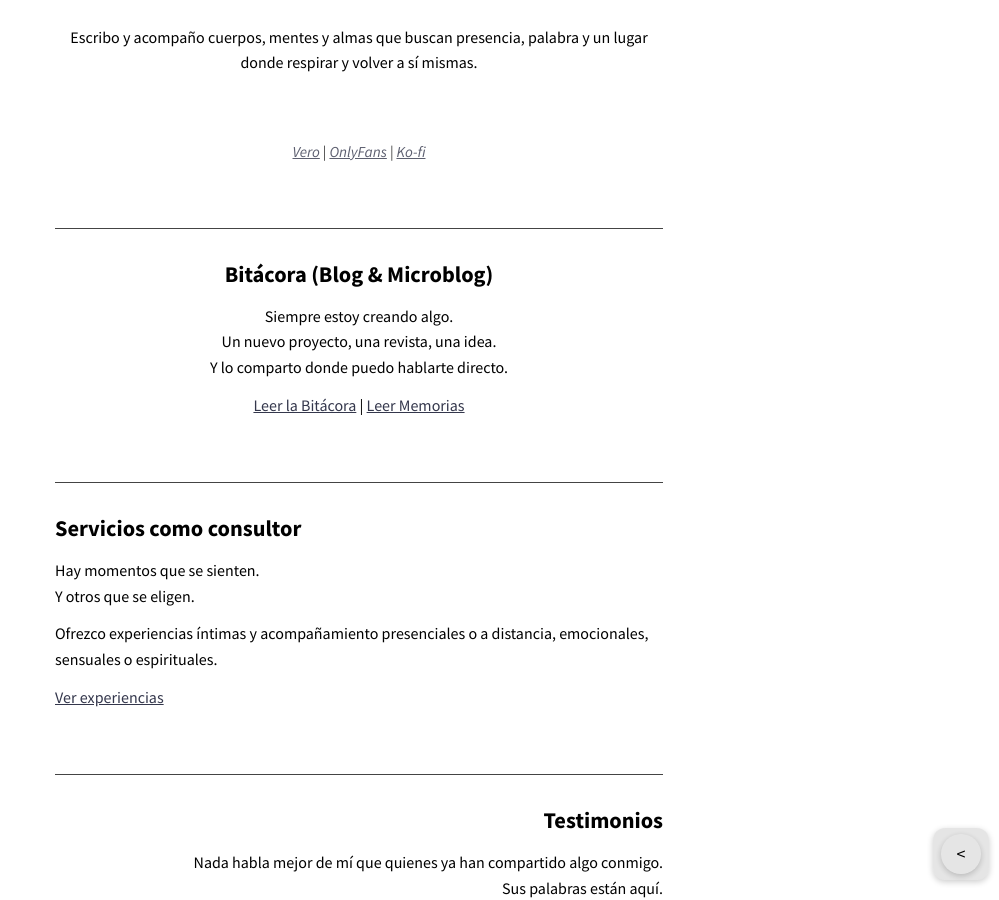
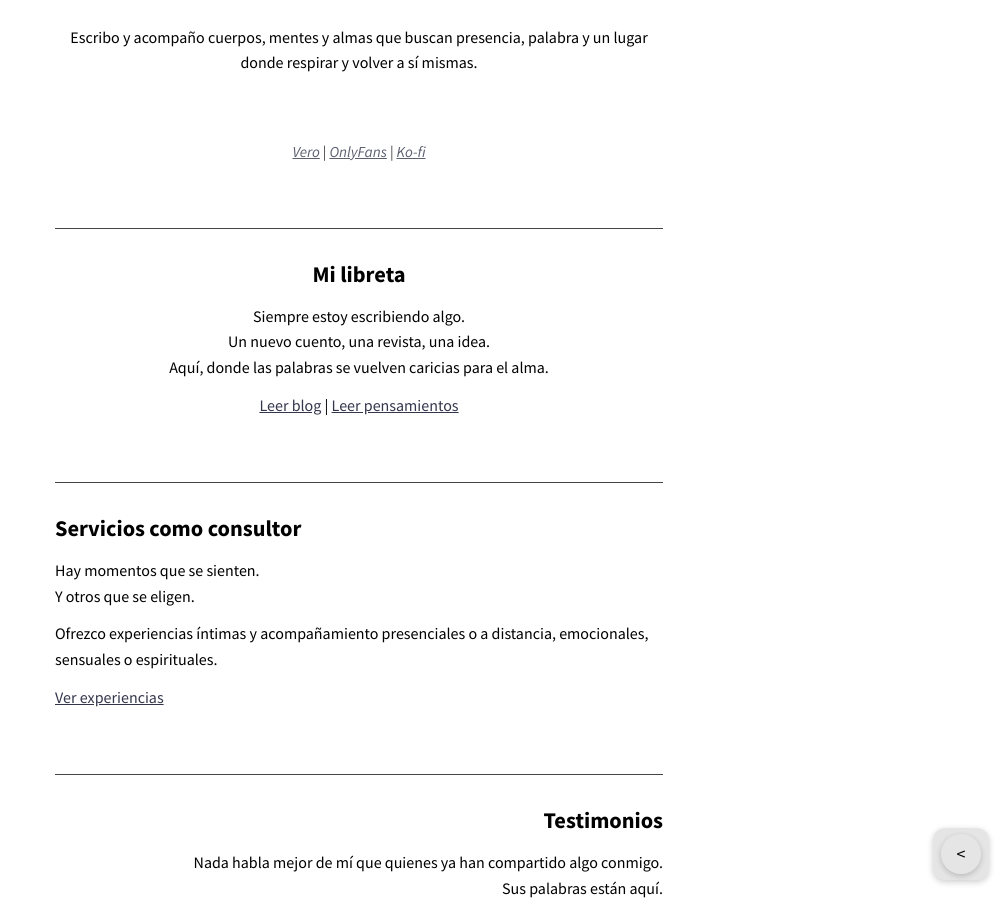
Before and after one commit to KajiiNarumi/iasuarezv, a Jekyll site: the page built from index.html, in a window 1280 px wide and 900 px high, scrolled down 826 px. Shown: the whole window, without its empty margins (281-1280 px from the left). Built offline with Jekyll 4.4.1, drawn with Linux system fonts in a browser that asks for light colours; nearby versions of some CDN libraries; the list of posts is cut into pages by our own code.

Commit message:
Update index.html

```diff
--- a/index.html
+++ b/index.html
@@ -38,11 +38,11 @@ entries_layout: list
   </section>
 
   <section class="text-center bloque">
-    <h2>Bitácora (Blog & Microblog)</h2>
-    <p>Siempre estoy creando algo.<br>
-    Un nuevo proyecto, una revista, una idea.<br>
-    Y lo comparto donde puedo hablarte directo.</p>
-    <p><a href="/bitacora/">Leer la Bitácora</a> | <a href="/memorias/"> Leer Memorias</a></p>
+    <h2>Mi libreta</h2>
+    <p>Siempre estoy escribiendo algo.<br>
+    Un nuevo cuento, una revista, una idea.<br>
+    Aquí, donde las palabras se vuelven caricias para el alma.</p>
+    <p><a href="/bitacora/">Leer blog</a> | <a href="/memorias/"> Leer pensamientos</a></p>
   </section>
 
   <section class="text-left bloque">
```
